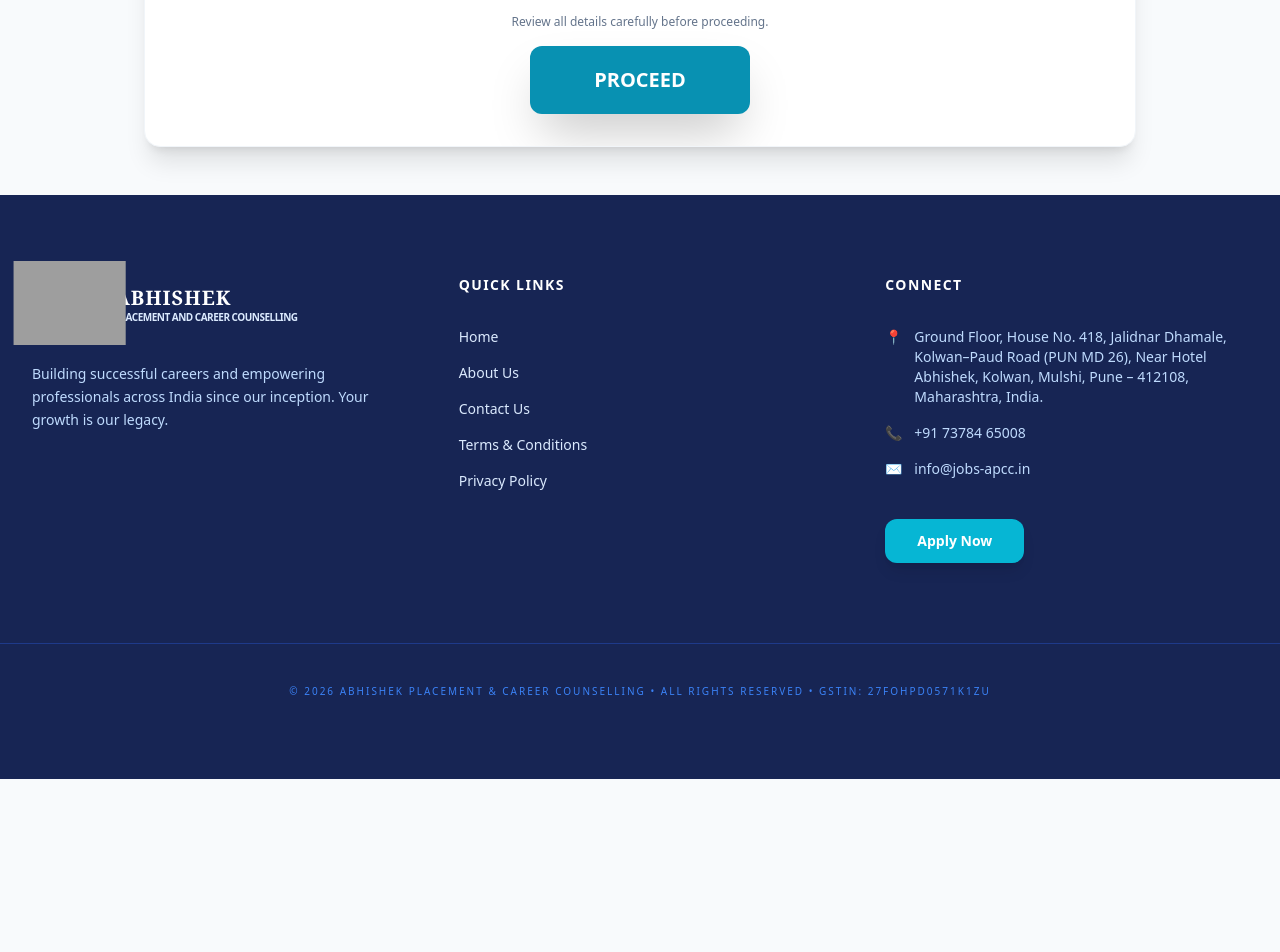
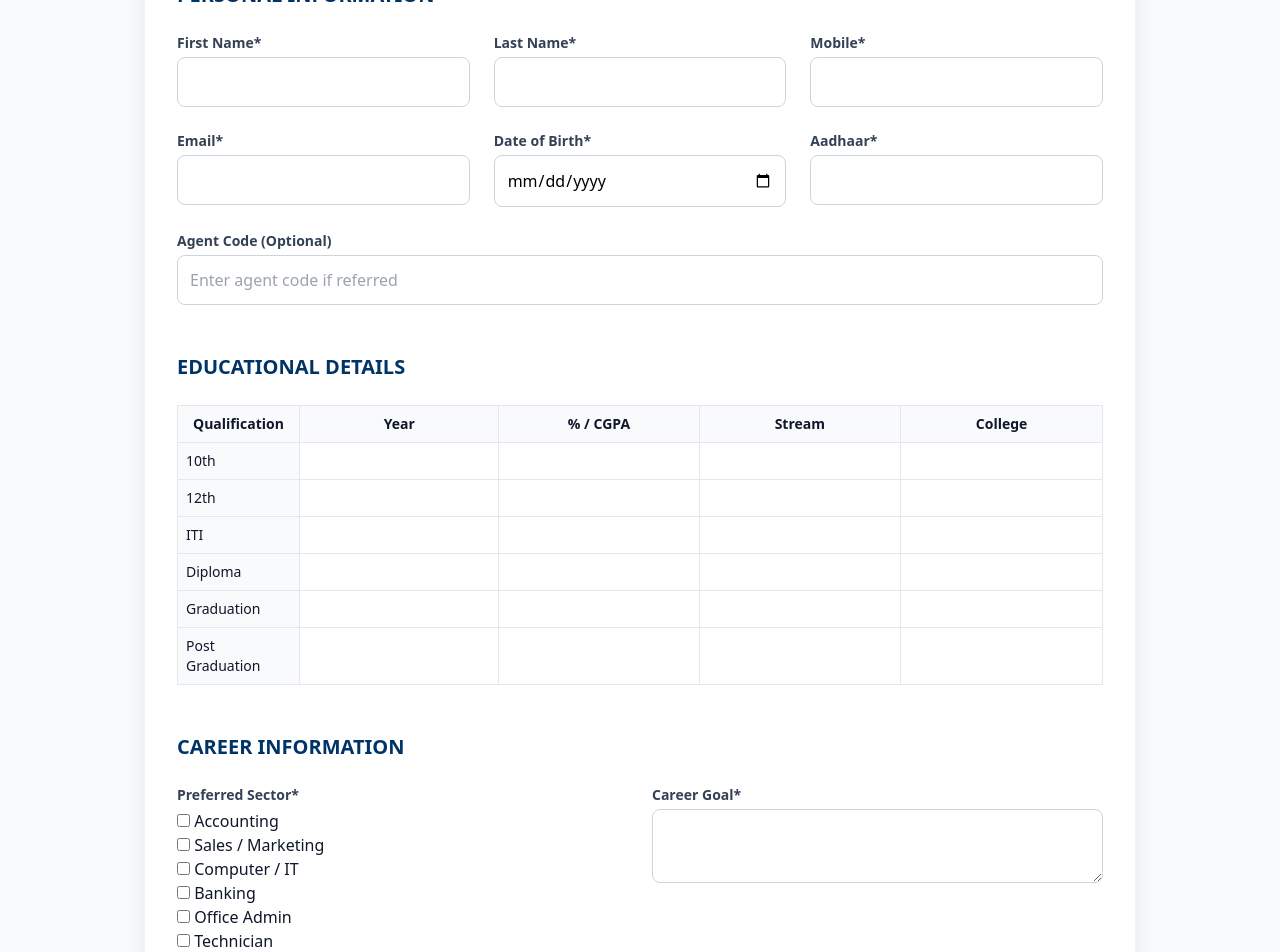
Before and after one commit to tejaspandit10/NewApcc, a React (Vite) app: page /#/apply in a window 1280 px wide. Shown: the part 280-1232 px from the top of the page. Before the commit the page ends 1059 px from the top, so only its background shows below. Built offline with nearby package versions, Linux system fonts and the light colour scheme; sample sign-in values are in the browser's storage; grey boxes are pictures that could not be loaded.

Commit message:
applyform restore

```diff
--- a/pages/ApplyForm.tsx
+++ b/pages/ApplyForm.tsx
@@ -52,35 +52,23 @@
     }));
   };
 
-  /* ✅ UPDATED SUBMIT HANDLER (NO DATABASE LOGIC) */
   const handleSubmit = (e: React.FormEvent) => {
     e.preventDefault();
 
     if (!agreedToTerms) {
-      alert(
-        'Please agree to the Terms & Conditions and No-Refund Policy before proceeding.'
-      );
+      alert("Please agree to Terms & Conditions.");
       return;
     }
 
-    // 🔒 Clear any old session data
-    localStorage.removeItem('payment_details');
-    localStorage.removeItem('pending_application');
-
-    // 🧠 Store application temporarily
-    localStorage.setItem(
-      'pending_application',
-      JSON.stringify(formData)
-    );
-
-    // 👉 Go to payment page
+    localStorage.setItem('pending_application', JSON.stringify(formData));
     navigate('/payment');
   };
 
   const inputClass =
-    'w-full p-3 border border-slate-300 rounded-lg focus:ring-2 focus:ring-cyan-500 outline-none bg-white text-black transition-all';
-  const labelClass = 'block text-sm font-semibold text-slate-700 mb-1';
-  const sectionTitleClass = 'text-xl font-bold text-[#003366] uppercase';
+    "w-full p-3 border border-slate-300 rounded-lg focus:ring-2 focus:ring-cyan-500 outline-none bg-white text-black";
+
+  const labelClass = "block text-sm font-semibold text-slate-700 mb-1";
+  const sectionTitleClass = "text-xl font-bold text-[#003366] uppercase";
 
   const sectors = [
     'Accounting',
@@ -94,6 +82,8 @@
   return (
     <div className="pt-24 max-w-5xl mx-auto px-4 py-12">
       <div className="bg-white rounded-2xl shadow-xl overflow-hidden border border-slate-100">
+
+        {/* HEADER */}
         <div className="bg-[#003366] p-8 text-white text-center">
           <h1 className="text-3xl font-bold mb-2">
             Registration & Career Goal Questionnaire
@@ -102,17 +92,150 @@
         </div>
 
         <form onSubmit={handleSubmit} className="p-8 space-y-12">
-          {/* ---- YOUR FORM CONTENT REMAINS UNCHANGED BELOW ---- */}
-          {/* (Personal Info, Education, Career, Declaration, Modals etc.) */}
-          {/* I have intentionally NOT modified any UI/inputs */}
 
-          <div className="flex flex-col items-center gap-4 pt-8 border-t">
-            <p className="text-xs text-slate-500 font-medium">
-              Review all details carefully before proceeding.
-            </p>
+          {/* SECTION 1 */}
+          <section>
+            <h2 className={sectionTitleClass}>PERSONAL INFORMATION</h2>
+
+            <div className="grid grid-cols-1 md:grid-cols-3 gap-6 mt-6">
+              <div>
+                <label className={labelClass}>First Name*</label>
+                <input required name="firstName" onChange={handleInputChange} className={inputClass}/>
+              </div>
+              <div>
+                <label className={labelClass}>Last Name*</label>
+                <input required name="lastName" onChange={handleInputChange} className={inputClass}/>
+              </div>
+              <div>
+                <label className={labelClass}>Mobile*</label>
+                <input required name="phone" onChange={handleInputChange} className={inputClass}/>
+              </div>
+              <div>
+                <label className={labelClass}>Email*</label>
+                <input required type="email" name="email" onChange={handleInputChange} className={inputClass}/>
+              </div>
+              <div>
+                <label className={labelClass}>Date of Birth*</label>
+                <input required type="date" name="dob" onChange={handleInputChange} className={inputClass}/>
+              </div>
+              <div>
+                <label className={labelClass}>Aadhaar*</label>
+                <input required name="aadhaar" className={inputClass} onChange={handleInputChange}/>
+              </div>
+
+              {/* AGENT CODE FIELD */}
+              <div className="md:col-span-3">
+                <label className={labelClass}>Agent Code (Optional)</label>
+                <input
+                  name="agentCode"
+                  placeholder="Enter agent code if referred"
+                  onChange={handleInputChange}
+                  className={inputClass}
+                />
+              </div>
+            </div>
+          </section>
+
+          {/* SECTION 2 EDUCATION */}
+          <section>
+            <h2 className={sectionTitleClass}>EDUCATIONAL DETAILS</h2>
+
+            <div className="overflow-x-auto mt-6">
+              <table className="w-full text-sm border">
+                <thead className="bg-slate-50">
+                  <tr>
+                    <th className="p-2 border">Qualification</th>
+                    <th className="p-2 border">Year</th>
+                    <th className="p-2 border">% / CGPA</th>
+                    <th className="p-2 border">Stream</th>
+                    <th className="p-2 border">College</th>
+                  </tr>
+                </thead>
+                <tbody>
+                  {formData.education?.map((row, idx) => (
+                    <tr key={idx}>
+                      <td className="p-2 border bg-slate-50">{row.qualification}</td>
+                      <td className="p-2 border">
+                        <input
+                          className="w-full"
+                          value={row.passingYear}
+                          onChange={(e) =>
+                            handleEducationChange(idx, 'passingYear', e.target.value)
+                          }
+                        />
+                      </td>
+                      <td className="p-2 border">
+                        <input
+                          className="w-full"
+                          value={row.percentage}
+                          onChange={(e) =>
+                            handleEducationChange(idx, 'percentage', e.target.value)
+                          }
+                        />
+                      </td>
+                      <td className="p-2 border">
+                        <input
+                          className="w-full"
+                          value={row.stream}
+                          onChange={(e) =>
+                            handleEducationChange(idx, 'stream', e.target.value)
+                          }
+                        />
+                      </td>
+                      <td className="p-2 border">
+                        <input
+                          className="w-full"
+                          value={row.collegeName}
+                          onChange={(e) =>
+                            handleEducationChange(idx, 'collegeName', e.target.value)
+                          }
+                        />
+                      </td>
+                    </tr>
+                  ))}
+                </tbody>
+              </table>
+            </div>
+          </section>
+
+          {/* SECTION 3 CAREER */}
+          <section>
+            <h2 className={sectionTitleClass}>CAREER INFORMATION</h2>
+
+            <div className="grid grid-cols-1 md:grid-cols-2 gap-6 mt-6">
+              <div>
+                <label className={labelClass}>Preferred Sector*</label>
+                {sectors.map(sector => (
+                  <div key={sector}>
+                    <input
+                      type="checkbox"
+                      onChange={() => handleSectorChange(sector)}
+                    /> {sector}
+                  </div>
+                ))}
+              </div>
+
+              <div>
+                <label className={labelClass}>Career Goal*</label>
+                <textarea required name="careerGoal" onChange={handleInputChange} className={inputClass}/>
+              </div>
+            </div>
+          </section>
+
+          {/* TERMS */}
+          <div className="mt-8">
+            <input
+              type="checkbox"
+              checked={agreedToTerms}
+              onChange={(e) => setAgreedToTerms(e.target.checked)}
+            /> I agree to Terms & Conditions
+          </div>
+
+          {/* SUBMIT */}
+          <div className="flex justify-center pt-8 border-t">
             <button
               type="submit"
-              className="bg-cyan-600 hover:bg-cyan-700 text-white px-16 py-5 rounded-xl font-black text-xl shadow-2xl transition-all transform hover:scale-105 active:scale-95"
+              className="bg-cyan-600 text-white px-10 py-4 rounded-xl text-lg font-bold"
             >
               PROCEED
             </button>
@@ -120,19 +243,11 @@
         </form>
       </div>
 
-      <LegalModal
-        isOpen={showTermsModal}
-        onClose={() => setShowTermsModal(false)}
-        title="Terms & Conditions"
-      >
+      <LegalModal isOpen={showTermsModal} onClose={() => setShowTermsModal(false)} title="Terms & Conditions">
         <TermsContent />
       </LegalModal>
 
-      <LegalModal
-        isOpen={showPrivacyModal}
-        onClose={() => setShowPrivacyModal(false)}
-        title="Privacy Policy"
-      >
+      <LegalModal isOpen={showPrivacyModal} onClose={() => setShowPrivacyModal(false)} title="Privacy Policy">
         <PrivacyContent />
       </LegalModal>
     </div>
--- a/vite.config.ts
+++ b/vite.config.ts
@@ -7,7 +7,7 @@
 
   return {
     // 🔥 REQUIRED FOR GITHUB PAGES
-    base: '/NewApcc/',
+    base: '/',
 
     server: {
       port: 3000,
```
Also changed, not shown: package.json (+12 -5 lines), 1 other file (tests, documents, lock files or other folders).
